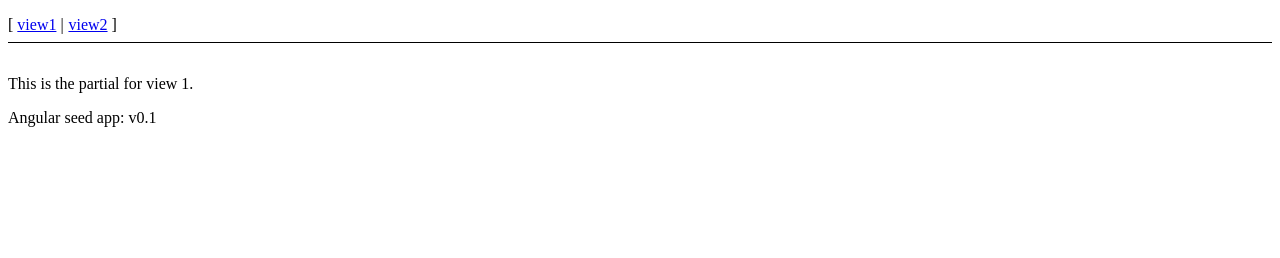
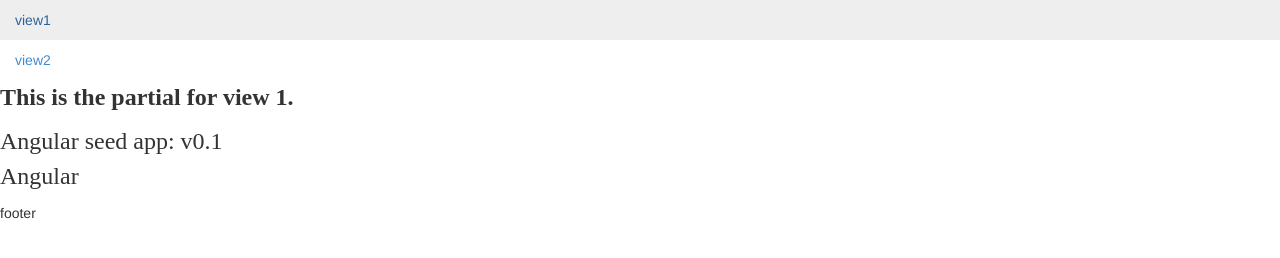
Before and after one commit to chrismgrant/chrismgrant.com, a website: page app/index.html in a window 1280 px wide. Drawn offline with nearby package versions, Linux system fonts and the light colour scheme.

Commit message:
added typekit fonts, working favicons, bootstrap js

```diff
--- a/app/css/app.css
+++ /dev/null
@@ -1,30 +0,0 @@
-/* app css stylesheet */
-
-.menu {
-  list-style: none;
-  border-bottom: 0.1em solid black;
-  margin-bottom: 2em;
-  padding: 0 0 0.5em;
-}
-
-.menu:before {
-  content: "[";
-}
-
-.menu:after {
-  content: "]";
-}
-
-.menu > li {
-  display: inline;
-}
-
-.menu > li:before {
-  content: "|";
-  padding-right: 0.3em;
-}
-
-.menu > li:nth-child(1):before {
-  content: "";
-  padding: 0;
-}
--- a/app/index.html
+++ b/app/index.html
@@ -2,19 +2,32 @@
 <html lang="en" ng-app="myApp">
 <head>
   <meta charset="utf-8">
-  <title>My AngularJS App</title>
-  <link rel="stylesheet" href="css/app.css"/>
+  <link rel="icon" type="image/png" href="favicons/favicon-32x32.png" sizes="32x32">
+  <link rel="icon" type="image/png" href="favicons/favicon-16x16.png" sizes="16x16">
+  <link rel="shortcut icon" type="image/ico" href="favicons/favicon.ico">
+  <title>/// Chris Grant</title>
+  <script type="text/javascript" src="//use.typekit.net/jnq2fhm.js"></script>
+  <script type="text/javascript">try{Typekit.load();}catch(e){}</script>
+  <link rel="stylesheet" href="stylesheets/screen.css"/>
+  <link rel="stylesheet" href="stylesheets/styles.css"/>
+   <script src="//ajax.googleapis.com/ajax/libs/jquery/1.11.0/jquery.min.js"></script>
 </head>
 <body>
-  <ul class="menu">
+  <ul class="nav">
     <li><a href="#/view1">view1</a></li>
     <li><a href="#/view2">view2</a></li>
   </ul>
 
-  <div ng-view></div>
+  <div ng-view style="font-size: 24px; font-family: myriad-pro; font-weight: 600" >
 
-  <div>Angular seed app: v<span app-version></span></div>
+  </div>
 
+  <div style="font-size: 24px; font-family: adobe-garamond-pro; font-weight: 400">Angular seed app: v<span app-version></span>
+	  <p style="font-family: Proxima Nova"> Angular</p>
+  </div>
+	<footer>
+		footer
+	</footer>
   <!-- In production use:
   <script src="//ajax.googleapis.com/ajax/libs/angularjs/x.x.x/angular.min.js"></script>
   -->
@@ -25,5 +38,8 @@
   <script src="js/controllers.js"></script>
   <script src="js/filters.js"></script>
   <script src="js/directives.js"></script>
+  <script src="javascripts/bootstrap/dropdown.js"></script>
+  <script src="javascripts/bootstrap/scrollspy.js"></script>
+  <script src="javascripts/bootstrap/carousel.js"></script>
 </body>
 </html>
--- a/app/sass/screen.scss
+++ b/app/sass/screen.scss
@@ -5,6 +5,7 @@
 
 @import "compass/reset";
 @import "compass/utilities/sprites";
+@import "bootstrap";
 @import "icons/*.png";
 @include all-icons-sprites;
 @import "logos/*.png";
```
Also changed, not shown: 1 other file.
